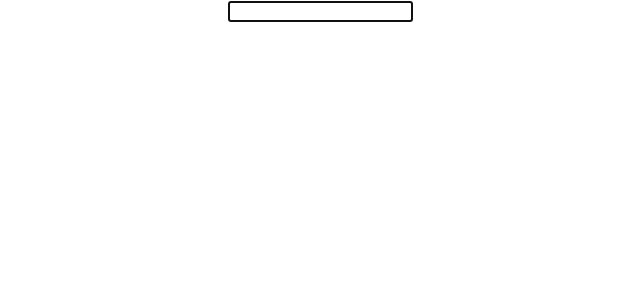
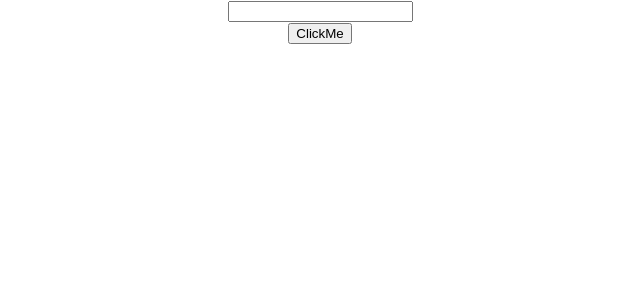
Before and after one commit to Ankur9669/react-important-concepts, a React (Create React App) app: page / in a window 1280 px wide. Shown: the top 300 px of the page, without its empty margins (320-960 px from the left). Built offline with nearby package versions, Linux system fonts and the light colour scheme.

Commit message:
added: refs on a class component

```diff
--- a/src/App.js
+++ b/src/App.js
@@ -19,6 +19,7 @@ import ParentComponent1 from "./PureComponents/ParentComponent";
 import Purecomponent from './PureComponents/Purecomponent';
 import ParentComponent2 from "./MemoFunctionalComponent/ParentComponent";
 import RefComponent from "./RefsInReact/RefComponent";
+import ClassComponentForRef from "./RefsInReact/RefOnAClassComponent/ClassComponentForRef";
 
 //stateless functional component
 function App() {
@@ -48,8 +49,9 @@ function App() {
     <Form/>
     <LifecycleMethods/>
     <ParentComponent1/>
-    <ParentComponent2/>*/}
-    <RefComponent/>
+    <ParentComponent2/>
+    <RefComponent/>*/}
+    <ClassComponentForRef/>
     </div>
   );
 }
--- /dev/null
+++ b/src/RefsInReact/RefOnAClassComponent/ClassComponentForRef.js
@@ -0,0 +1,27 @@
+import React, { Component } from 'react'
+import InputComponent from "./InputComponent";
+export class ClassComponentForRef extends Component
+{
+    constructor(props) {
+        super(props)
+        this.inputRef = React.createRef();
+    }
+
+    clickHandler()
+    {
+        //We are calling focusOnInput method defined in child component
+        this.inputRef.current.focusOnInput();
+    }
+
+    render() {
+        return (
+            <div>
+                {/*Here we are attaching a ref on a component itself*/ }
+                <InputComponent ref = {this.inputRef}/>
+                <button onClick = {() => this.clickHandler()}>ClickMe</button>
+            </div>
+        )
+    }
+}
+
+export default ClassComponentForRef
--- /dev/null
+++ b/src/RefsInReact/RefOnAClassComponent/InputComponent.js
@@ -0,0 +1,27 @@
+import React, { Component } from 'react'
+
+export class InputComponent extends Component
+{
+    constructor(props) {
+        super(props)
+
+        this.focusRef = React.createRef();
+    }
+
+    focusOnInput()
+    {
+        //Here we are focusing on input element
+        //this.focusRef.current.focus();
+        this.focusRef.current.value = "Ankur";
+    }
+
+    render() {
+        return (
+            <div>
+                <input type = "text" ref = {this.focusRef}/>
+            </div>
+        )
+    }
+}
+
+export default InputComponent
```
